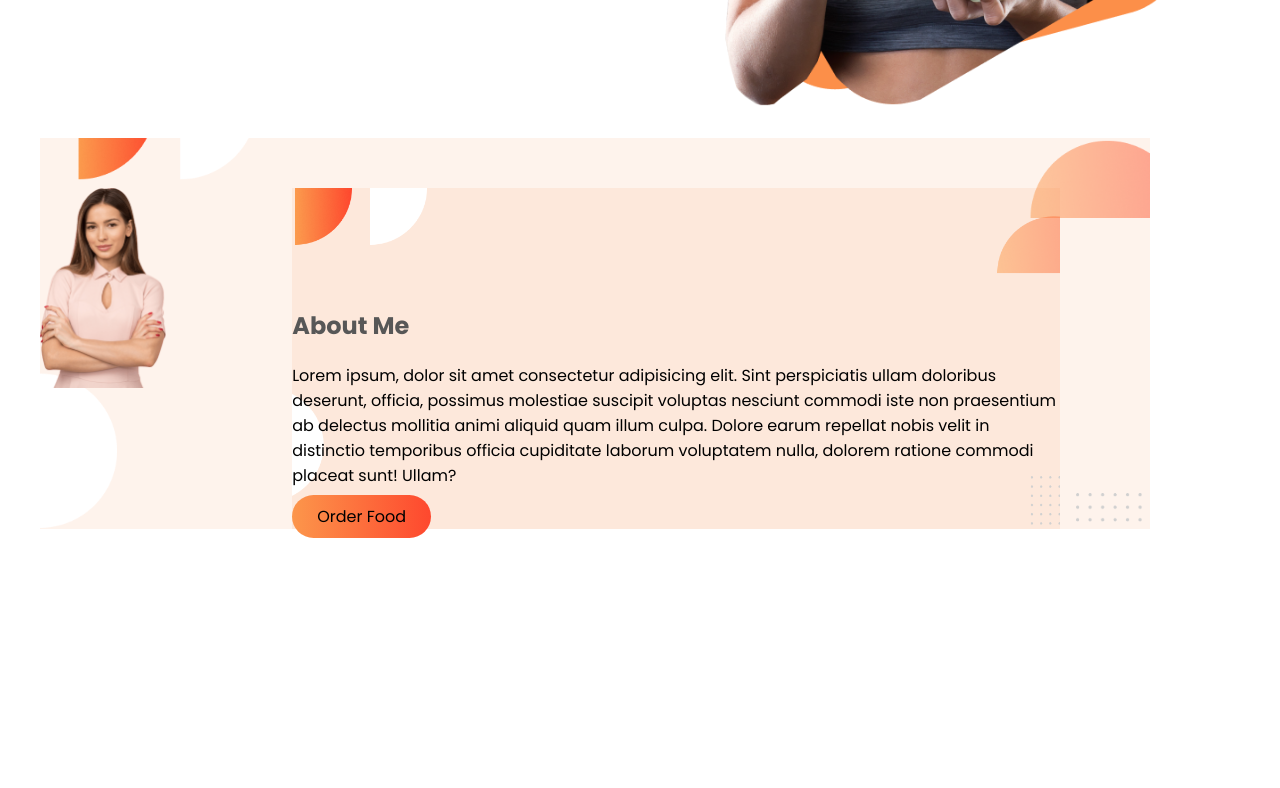
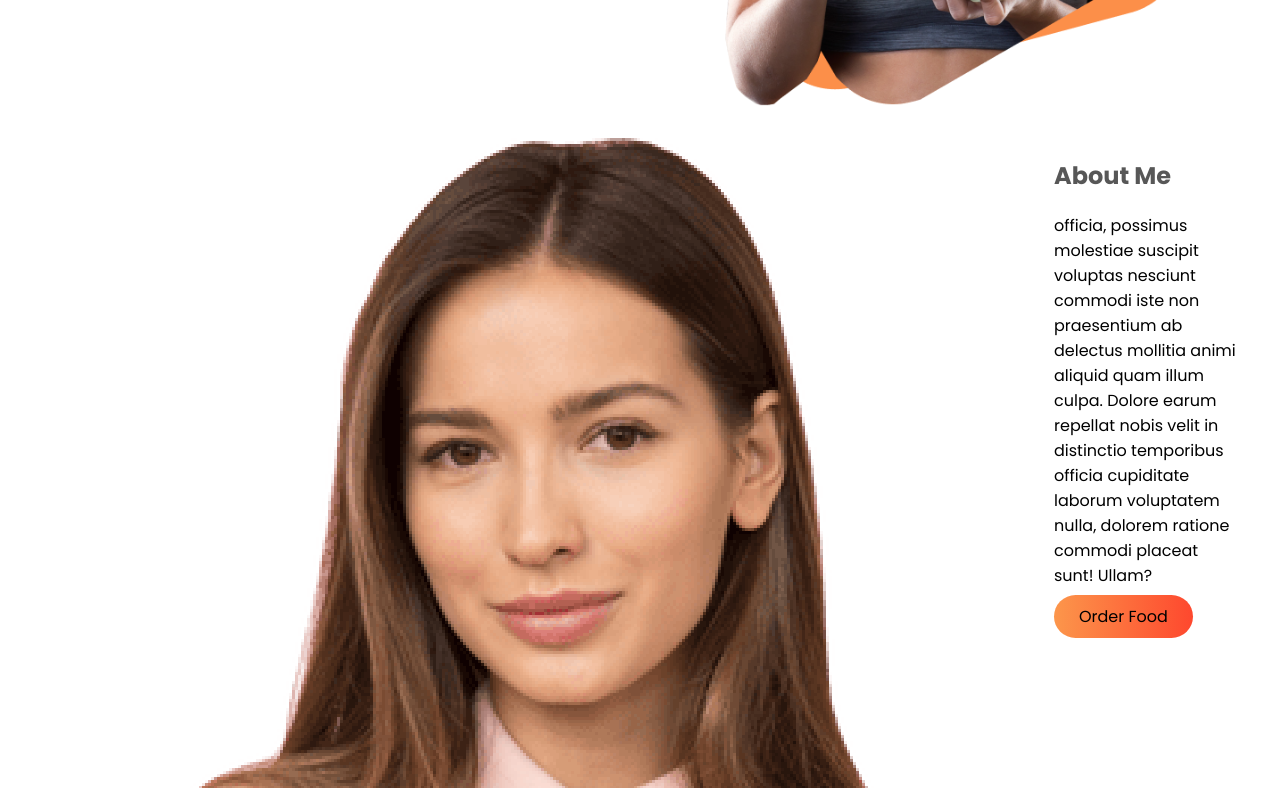
Before and after one commit to brtauhid/food-network, a plain HTML site: page index.html in a window 1280 px wide. Shown: the part 536-1324 px from the top of the page. Before the commit the page ends 1074 px from the top, so only its background shows below. Drawn offline with Linux system fonts and the light colour scheme.

Commit message:
second commit

```diff
--- a/index.html
+++ b/index.html
@@ -32,9 +32,9 @@
         </div>
 
 
-        <div class="about-me-section">
+        <div class="about-me-section-text">
             <h1>About Me</h1>
-            <p>Lorem ipsum, dolor sit amet consectetur adipisicing elit. Sint perspiciatis ullam doloribus deserunt, officia, possimus molestiae suscipit voluptas nesciunt commodi iste non praesentium ab delectus mollitia animi aliquid quam illum culpa. Dolore earum repellat nobis velit in distinctio temporibus officia cupiditate laborum voluptatem nulla, dolorem ratione commodi placeat sunt! Ullam?</p>
+            <p>officia, possimus molestiae suscipit voluptas nesciunt commodi iste non praesentium ab delectus mollitia animi aliquid quam illum culpa. Dolore earum repellat nobis velit in distinctio temporibus officia cupiditate laborum voluptatem nulla, dolorem ratione commodi placeat sunt! Ullam?</p>
 
             <a href="index.html" class="top-area-btn">Order Food</a>
         </div>
--- a/style.css
+++ b/style.css
@@ -36,23 +36,3 @@ section.top-section h1 span {
 .top-section-text {
     margin-top: 120px;
 }
-
-.about-me-section-image img {
-    width: 50%;
-}
-
-.about-me-section {
-    background-image: url(images/about-me-bg.png);
-    background-repeat: no-repeat;
-    background-size: cover;
-    background-position: center;
-}
-
-.about-me-section {
-    padding-top: 50px;
-    margin-right: 90px;
-}
-
-.about-me-section h1 {
-    margin-top: 70px;
-}
```
